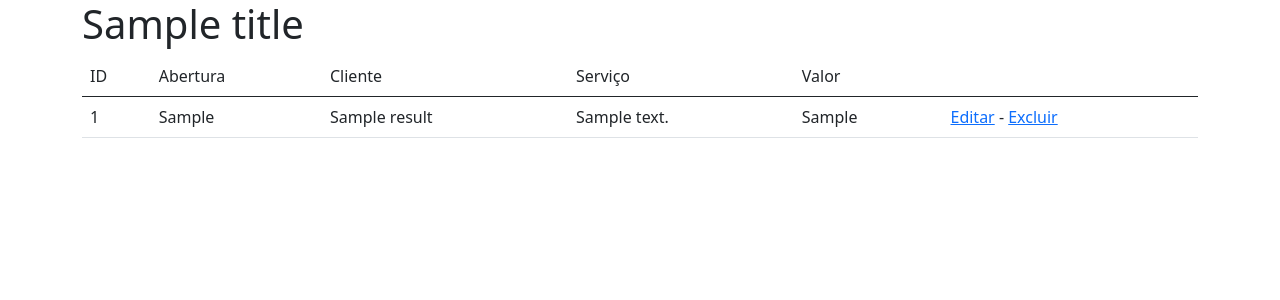
After one commit to guidani/service-orders-crud, a CodeIgniter 4 app: template app/Views/searchpage.php in a window 1280 px wide. The commit adds this page. Shown: the top 300 px of the page. Run offline with PHP 8.4 and a stand-in for CodeIgniter, Linux system fonts and the light colour scheme; the template is opened without the code that fills it: most values are stand-ins (such as "Sample title", 1, 10 or a date in 2020); some libraries are stand-ins or nearby versions.

Commit message:
feature-search finalizado

```diff
--- a/app/Config/Routes.php
+++ b/app/Config/Routes.php
@@ -39,7 +39,7 @@ $routes->get('/', 'ServiceOrderController::index');
 $routes->match(['get', 'post'],'create', 'ServiceOrderController::createOrder');
 $routes->get('order/delete/(:num)', 'ServiceOrderController::deleteOrder/$1');
 $routes->get('order/edit/(:num)', 'ServiceOrderController::editOrder/$1');
-// $routes->get('search/(:num)', 'ServiceOrderController::editOrder/$1');
+$routes->match(['get', 'post'], 'search', 'ServiceOrderController::searchOrder');
 /*
  * --------------------------------------------------------------------
  * Additional Routing
--- /dev/null
+++ b/app/Views/searchpage.php
@@ -0,0 +1,47 @@
+<?=$this->extend('layouts/default')?>
+
+<?=$this->section('content')?>
+
+<main class="container">
+<?php if (!empty($result) && is_array($result)): ?>
+
+<table class="table">
+  <thead>
+    <tr>
+      <td>ID</td>
+      <td>Abertura</td>
+      <td>Cliente</td>
+      <td>Serviço</td>
+      <td>Valor</td>
+      <td></td>
+    </tr>
+  </thead>
+  <tbody>
+    <?php foreach ($result as $order): ?>
+      <tr>
+        <td> <?=esc($order->id)?></td>
+        <td> <?=esc($order->data_abertura)?></td>
+        <td> <?=esc($order->cliente_nome)?></td>
+        <td> <?=esc($order->desc_servico)?></td>
+        <td> <?=esc($order->valor_servico)?></td>
+        <td>
+          <?php echo anchor('order/edit/' . $order->id, 'Editar') ?>
+          -
+          <?php echo anchor('order/delete/' . $order->id, 'Excluir', ['onclick' => 'return confirma()']) ?>
+        </td>
+      </tr>
+    <?php endforeach?>
+
+  </tbody>
+</table>
+      <?php
+       // echo $pager->links()
+       ?>
+<?php else: ?>
+  <h3>Nenhuma ordem foi encontrada!</h3>
+<?php endif?>
+
+
+</main>
+
+<?=$this->endSection()?>
```
Also changed, not shown: app/Controllers/ServiceOrderController.php (+21 -1 lines), app/Views/Home.php (+5 -4 lines).
